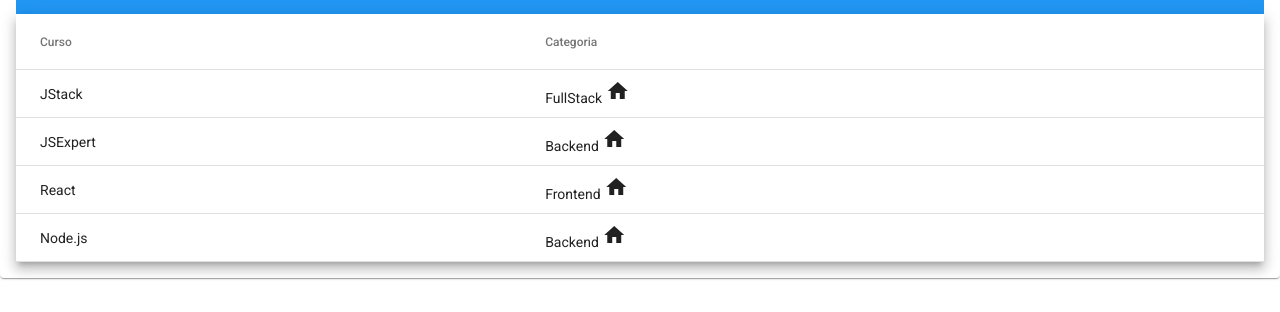
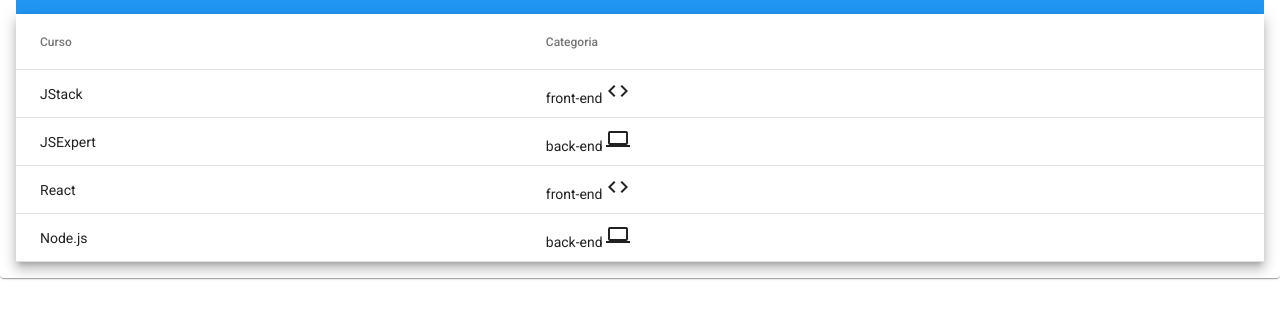
Before and after one commit to RafaDom10/crud-angular-spring, an Angular app in the folder crud-angular/: page /courses in a window 1280 px wide. Shown: the part 130-442 px from the top of the page. Built offline with nearby package versions, Linux system fonts and the light colour scheme.

Commit message:
feat: add pipes for category

```diff
--- a/crud-angular/src/app/courses/courses/courses.component.html
+++ b/crud-angular/src/app/courses/courses/courses.component.html
@@ -12,8 +12,8 @@
       <!-- Category Column -->
       <ng-container matColumnDef="category">
         <th mat-header-cell *matHeaderCellDef> Categoria </th>
-        <td mat-cell *matCellDef="let course"> {{ course.category }}
-          <mat-icon aria-hidden="false" aria-label="Exemple home">home</mat-icon>
+        <td mat-cell *matCellDef="let course">{{ course.category }}
+          <mat-icon aria-hidden="false" aria-label="Categoria do Curso">{{ course.category | category }}</mat-icon>
         </td>
       </ng-container>
 
--- a/crud-angular/src/app/shared/pipes/category.pipe.ts
+++ b/crud-angular/src/app/shared/pipes/category.pipe.ts
@@ -5,8 +5,11 @@
 })
 export class CategoryPipe implements PipeTransform {
 
-  transform(value: unknown, ...args: unknown[]): unknown {
-    return null;
+  transform(value: string): string {
+    switch ( value ) {
+      case 'front-end': return 'code'
+      case 'back-end': return 'computer'
+    }
+    return 'code';
   }
-
 }
--- a/crud-angular/src/app/shared/shared.module.ts
+++ b/crud-angular/src/app/shared/shared.module.ts
@@ -17,7 +17,8 @@
     AppMaterialModule
   ],
   exports: [
-    ErrorDialogComponent
+    ErrorDialogComponent,
+    CategoryPipe
   ]
 })
 export class SharedModule { }
--- a/crud-angular/src/assets/courses.json
+++ b/crud-angular/src/assets/courses.json
@@ -2,21 +2,21 @@
   {
     "_id": 1,
     "name": "JStack",
-    "category": "FullStack"
+    "category": "front-end"
   },
   {
     "_id": 2,
     "name": "JSExpert",
-    "category": "Backend"
+    "category": "back-end"
   },
   {
     "_id": 3,
     "name": "React",
-    "category": "Frontend"
+    "category": "front-end"
   },
   {
     "_id": 4,
     "name": "Node.js",
-    "category": "Backend"
+    "category": "back-end"
   }
 ]
```
